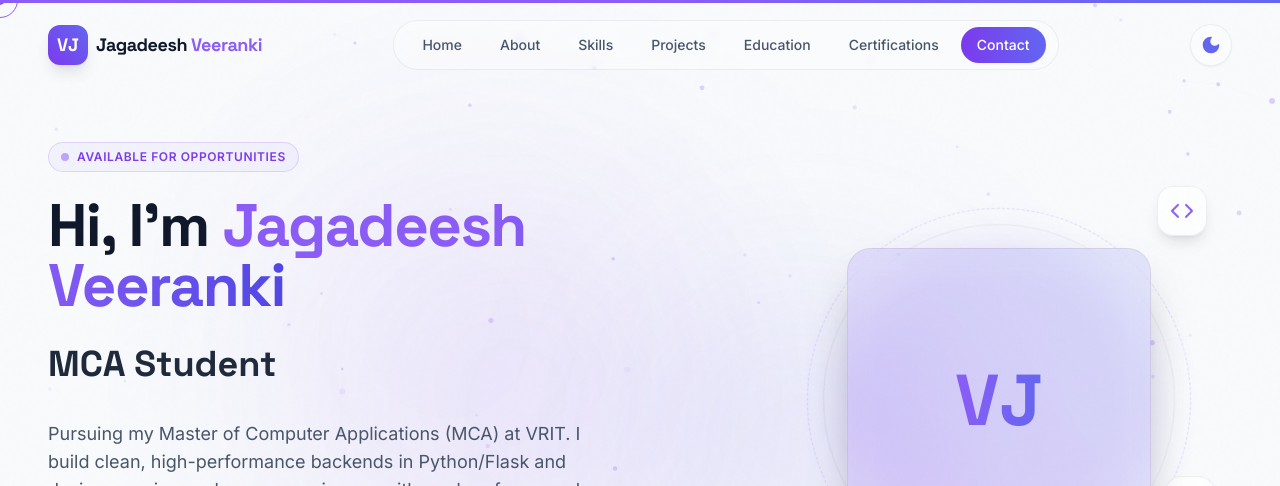
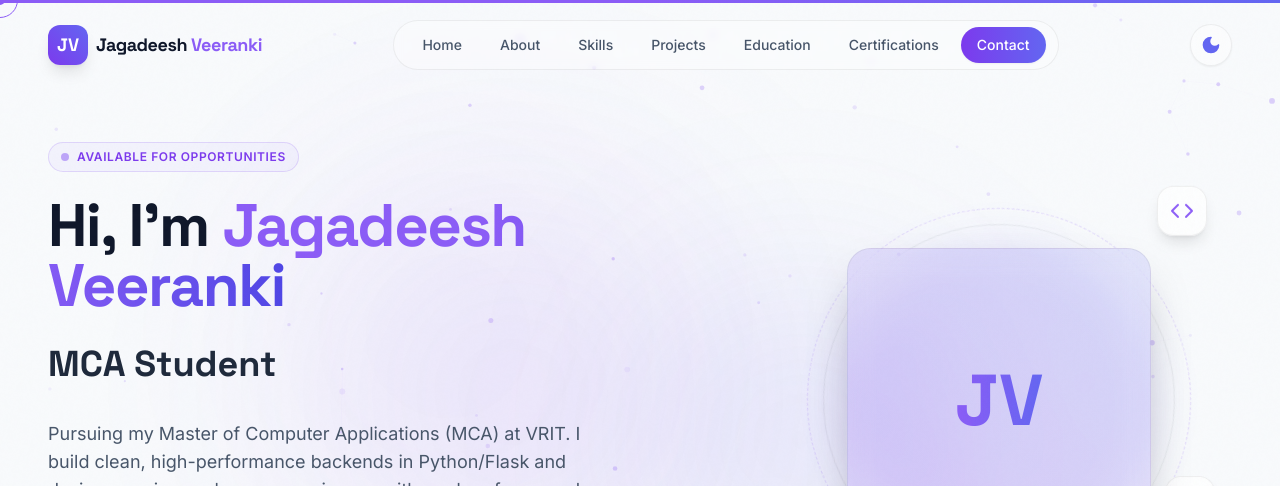
Before and after one commit to jagadeeshveeranki36/Portfolio, a React (Vite) app: page / in a window 1280 px wide. Shown: the top 486 px of the page. Built offline with nearby package versions, Linux system fonts and the light colour scheme.

Commit message:
Change VJ initials to JV across HTML, Navbar, Footer, and Hero sections

```diff
--- a/src/components/Footer.jsx
+++ b/src/components/Footer.jsx
@@ -21,7 +21,7 @@ export default function Footer() {
           <div>
             <div className="flex items-center justify-center md:justify-start gap-2 mb-3">
               <div className="w-8 h-8 rounded-lg bg-gradient-to-tr from-violet-600 to-indigo-500 flex items-center justify-center font-display font-bold text-white shadow-md">
-                VJ
+                JV
               </div>
               <span className="font-display font-bold text-lg text-slate-900 dark:text-white">
                 Jagadeesh Veeranki
--- a/src/components/Navbar.jsx
+++ b/src/components/Navbar.jsx
@@ -77,7 +77,7 @@ export default function Navbar({ theme, toggleTheme }) {
           className="flex items-center gap-2 group focus:outline-none"
         >
           <div className="w-10 h-10 rounded-xl bg-gradient-to-tr from-violet-600 to-indigo-500 flex items-center justify-center font-display font-bold text-white text-lg shadow-lg group-hover:scale-105 transition-transform duration-300">
-            VJ
+            JV
           </div>
           <span className="font-display font-bold text-lg tracking-tight hidden sm:block">
             <span className="text-slate-900 dark:text-white group-hover:text-primary-500 transition-colors duration-300">Jagadeesh</span>
--- a/src/sections/Hero.jsx
+++ b/src/sections/Hero.jsx
@@ -320,7 +320,7 @@ export default function Hero() {
             {/* Main Glassmorphic Photo/Icon container */}
             <div className="absolute inset-10 rounded-3xl bg-gradient-to-tr from-violet-600/15 to-indigo-500/15 dark:from-violet-600/10 dark:to-indigo-500/10 border border-lightbg-border dark:border-darkbg-border backdrop-blur-md shadow-2xl flex flex-col items-center justify-center overflow-hidden group">
               <div className="text-6xl lg:text-7xl font-display font-extrabold bg-clip-text text-transparent bg-gradient-to-r from-violet-500 to-indigo-500 select-none group-hover:scale-110 transition-transform duration-500">
-                VJ
+                JV
               </div>
               <div className="absolute bottom-6 text-center">
                 <span className="text-xs font-bold uppercase tracking-wider text-slate-400 dark:text-slate-500 block">MCA Student</span>
```
Also changed, not shown: index.html (line endings or trailing spaces).
